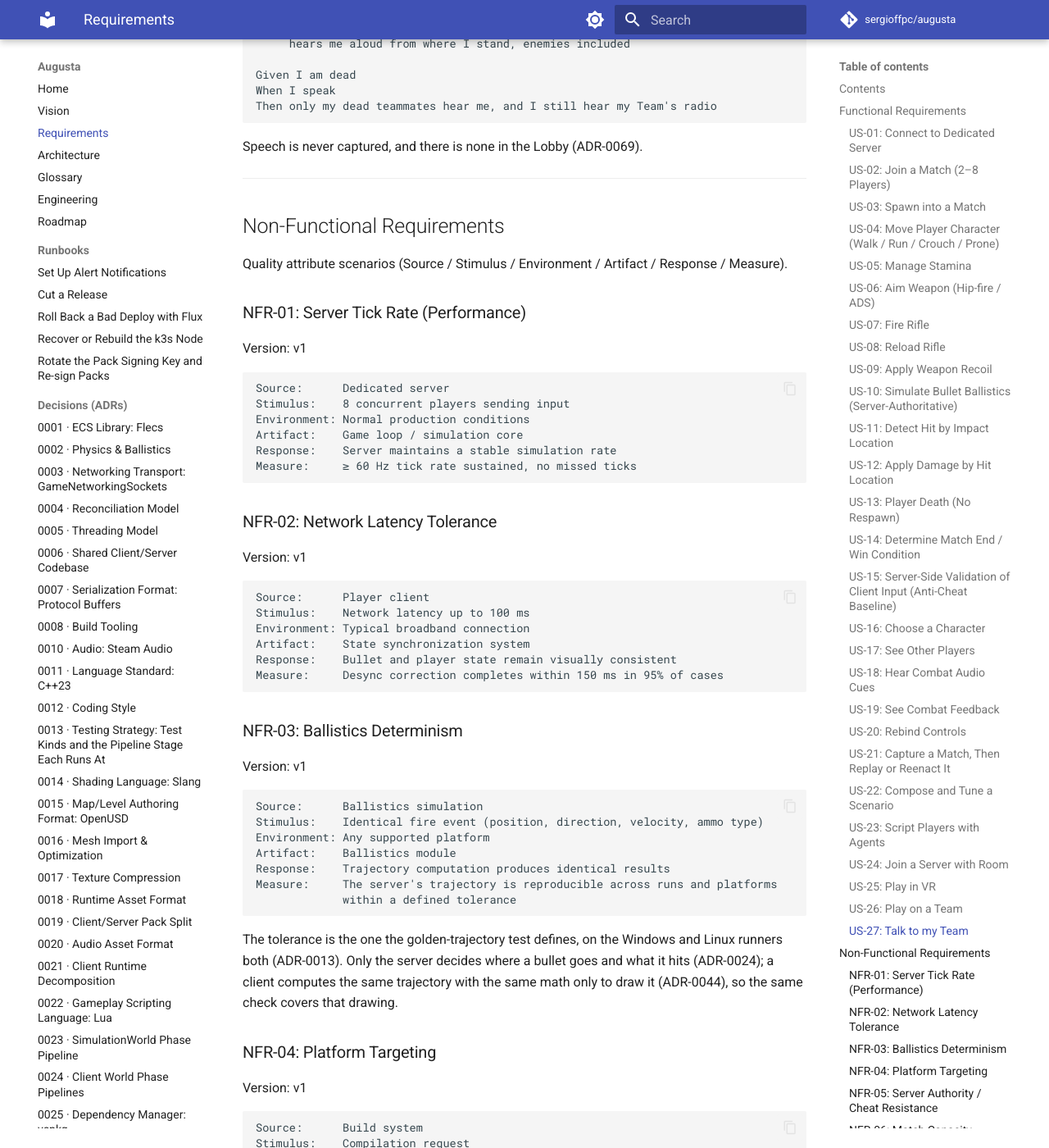
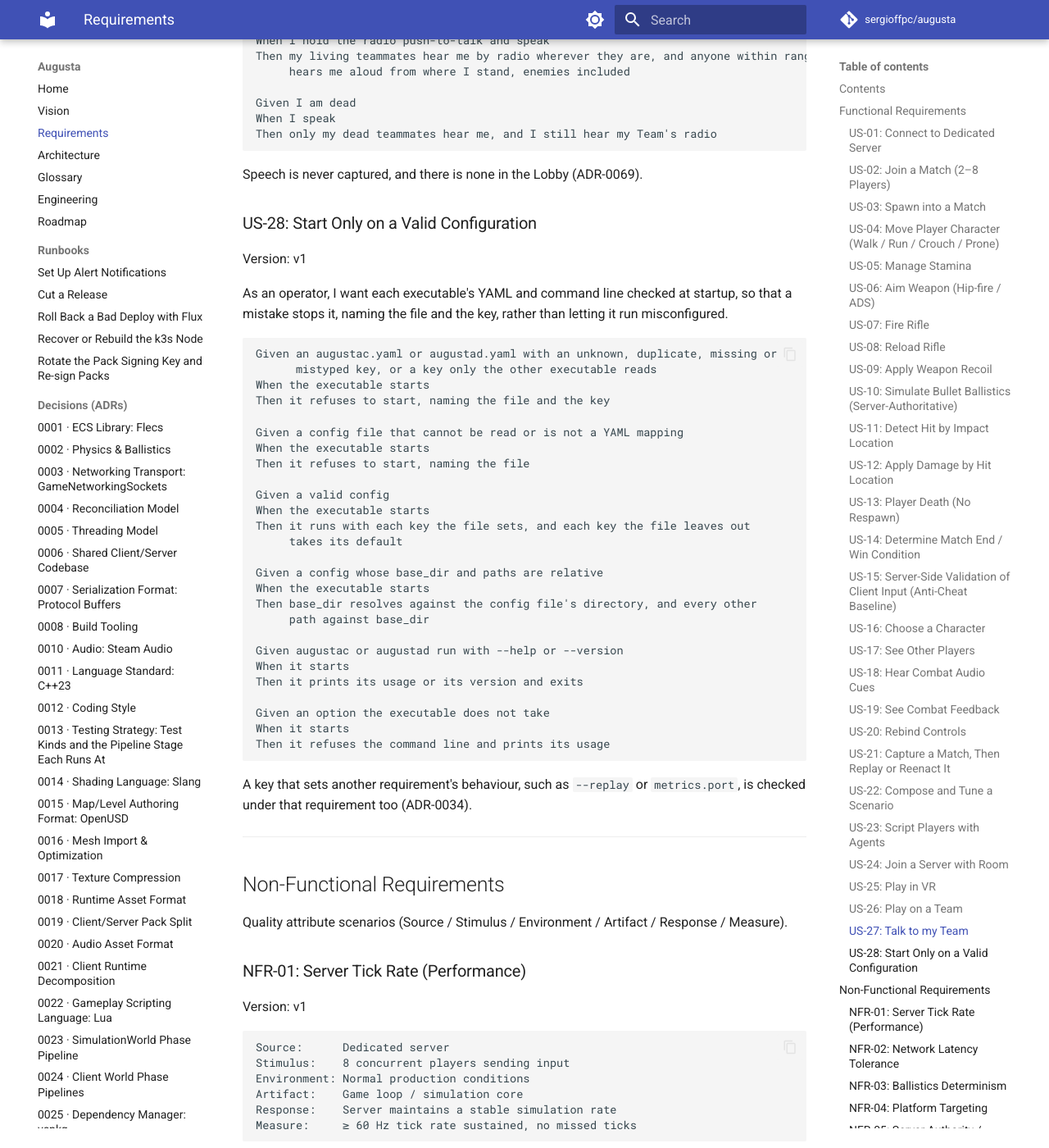
Before and after one commit to sergioffpc/augusta, an MkDocs documentation site: the page built from docs/REQUIREMENTS.md, in a window 1280 px wide and 1400 px high, scrolled down 11667 px. Shown: the whole window at 82% size. Built offline with MkDocs 1.6.1 and Material for MkDocs 9.7.7, drawn with Linux system fonts in a browser that asks for light colours; comment, search, counter and statistics services are not loaded; some of the changed text lies outside the part shown.

Commit message:
docs(requirements): add US-28 validated configuration and mark the config suites
US-28 states the startup checks of augustac.yaml, augustad.yaml and the
command line. Its version is v1, not v3: the tags put every criterion's
first test in v1.0.0.

The config, client_config, server_config and client_phases tests name
what they check. --replay, --reenact and debug.reenactments name US-21,
the metrics port NFR-07, and their refusals US-28 too. Tests waiting on
a sibling ticket's requirement stay unmarked: log level defaults (NFR-19,
#1359), client failure classification (NFR-18, #1358), and capture
retention and strict mode (US-21's amendment, #1367).

Co-Authored-By: Claude Opus 5.5 <noreply@anthropic.com>

````diff
--- a/docs/REQUIREMENTS.md
+++ b/docs/REQUIREMENTS.md
@@ -38,6 +38,7 @@ version only when it is cut (ENGINEERING.md, Milestones).
     - [US-25: Play in VR](#us-25-play-in-vr)
     - [US-26: Play on a Team](#us-26-play-on-a-team)
     - [US-27: Talk to my Team](#us-27-talk-to-my-team)
+    - [US-28: Start Only on a Valid Configuration](#us-28-start-only-on-a-valid-configuration)
 - [Non-Functional Requirements](#non-functional-requirements)
     - [NFR-01: Server Tick Rate (Performance)](#nfr-01-server-tick-rate-performance)
     - [NFR-02: Network Latency Tolerance](#nfr-02-network-latency-tolerance)
@@ -555,6 +556,46 @@ Then only my dead teammates hear me, and I still hear my Team's radio
 
 Speech is never captured, and there is none in the Lobby (ADR-0069).
 
+### US-28: Start Only on a Valid Configuration
+
+Version: v1
+
+As an operator, I want each executable's YAML and command line checked at
+startup, so that a mistake stops it, naming the file and the key, rather than
+letting it run misconfigured.
+
+```text
+Given an augustac.yaml or augustad.yaml with an unknown, duplicate, missing or
+      mistyped key, or a key only the other executable reads
+When the executable starts
+Then it refuses to start, naming the file and the key
+
+Given a config file that cannot be read or is not a YAML mapping
+When the executable starts
+Then it refuses to start, naming the file
+
+Given a valid config
+When the executable starts
+Then it runs with each key the file sets, and each key the file leaves out
+     takes its default
+
+Given a config whose base_dir and paths are relative
+When the executable starts
+Then base_dir resolves against the config file's directory, and every other
+     path against base_dir
+
+Given augustac or augustad run with --help or --version
+When it starts
+Then it prints its usage or its version and exits
+
+Given an option the executable does not take
+When it starts
+Then it refuses the command line and prints its usage
+```
+
+A key that sets another requirement's behaviour, such as `--replay` or
+`metrics.port`, is checked under that requirement too (ADR-0034).
+
 ---
 
 ## Non-Functional Requirements
````
Also changed, not shown: 5 other files.
